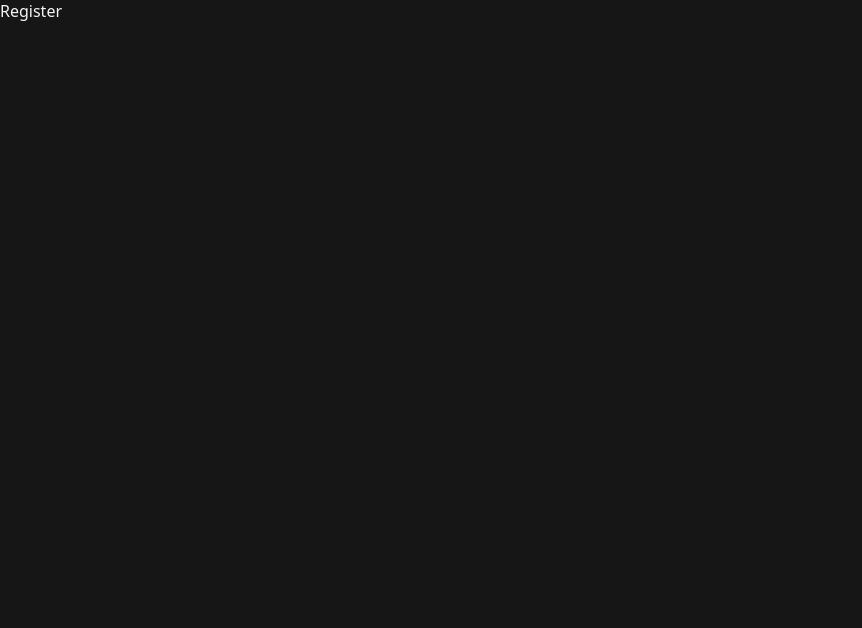
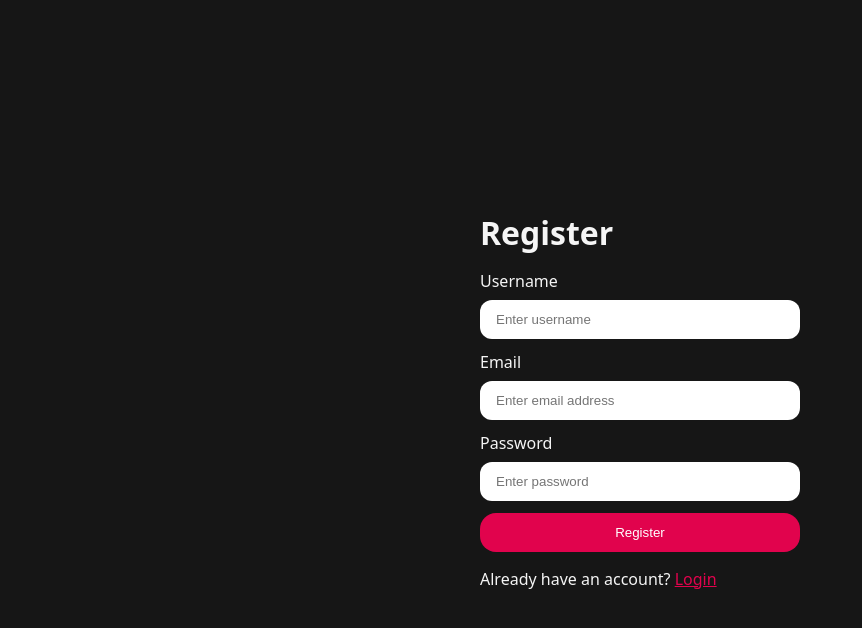
Before and after one commit to vibhanimbalkar97-star/ai-resume-analyzer, a React (Vite) app in the folder Frontend/: page /register in a window 1280 px wide. Shown: the top 628 px of the page, without its empty margins (0-862 px from the left). Built offline with nearby package versions, Linux system fonts and the light colour scheme.

Commit message:
Register page UI done

```diff
--- a/Frontend/src/features/auth/auth.form.scss
+++ b/Frontend/src/features/auth/auth.form.scss
@@ -32,4 +32,8 @@
         border-radius: 0.75rem;
     }
 
+    a{
+         color: #e1034d;
+    }
+
 }
--- a/Frontend/src/features/auth/pages/Login.jsx
+++ b/Frontend/src/features/auth/pages/Login.jsx
@@ -1,3 +1,4 @@
+import { Link } from 'react-router';
 import '../auth.form.scss';
 
 const Login = () => {
@@ -16,7 +17,7 @@
             type="email"
             name="email"
             id="email"
-            placeholder="Enter Email"
+            placeholder="Enter email address"
             />
           </div>
           <div className="input-group">
@@ -25,11 +26,12 @@
             type="password"
             id="password"
             name="password"
-            placeholder="Enter Password"
+            placeholder="Enter password"
             />
           </div>
           <button className="button primary-button">Login</button>
         </form>
+        <p>Don't have an account? <Link to={"/register"}>Register</Link></p>
       </div>
     </main>
   )
--- a/Frontend/src/features/auth/pages/Register.jsx
+++ b/Frontend/src/features/auth/pages/Register.jsx
@@ -1,8 +1,48 @@
-
+import {Link} from 'react-router'
 
 const Register = () => {
+   const handleSubmit = (e) => {
+    e.preventDefault()
+  }
   return (
-    <div>Register</div>
+   <main>
+    <div className="form-container">
+      <h1>
+Register
+      </h1>
+      <form onSubmit={handleSubmit}>
+        <div className="input-group">
+          <label htmlFor="username">Username</label>
+        <input
+        type="text"
+        id="username"
+        name="username"
+        placeholder="Enter username"
+        />
+      </div>
+          <div className="input-group">
+          <label htmlFor="email">Email</label>
+        <input
+        type="email"
+        id="email"
+        name="email"
+        placeholder="Enter email address"
+        />
+      </div>
+          <div className="input-group">
+          <label htmlFor="password">Password</label>
+        <input
+        type="password"
+        id="password"
+        name="password"
+        placeholder="Enter password"
+        />
+      </div>
+      <button className="button primary-button">Register</button>
+      </form>
+      <p>Already have an account? <Link to={"/login"}>Login</Link></p>
+    </div>
+   </main>
   )
 }
 
```
